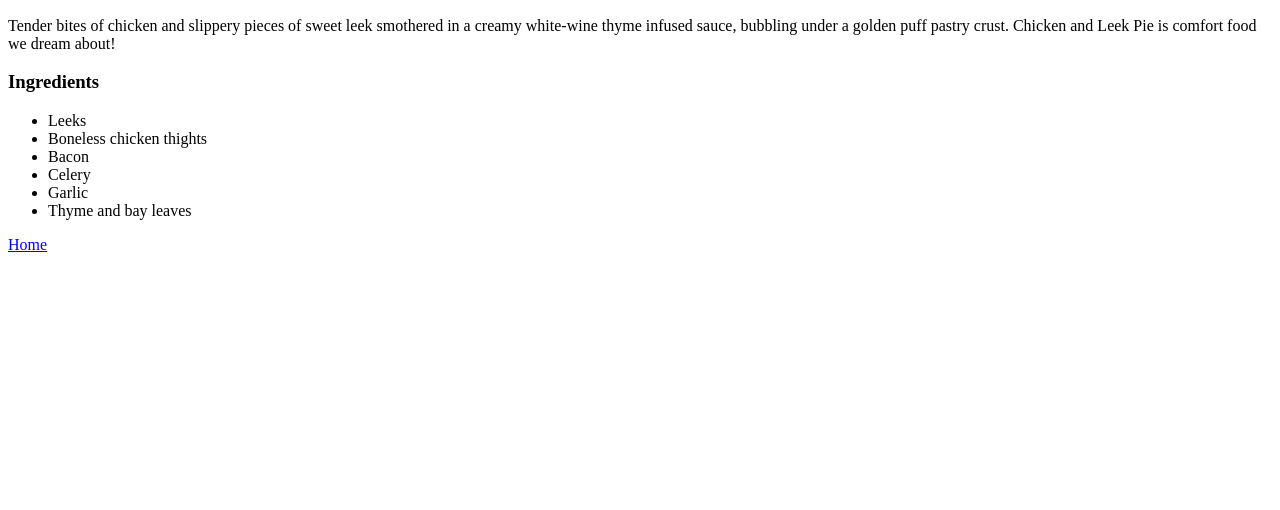
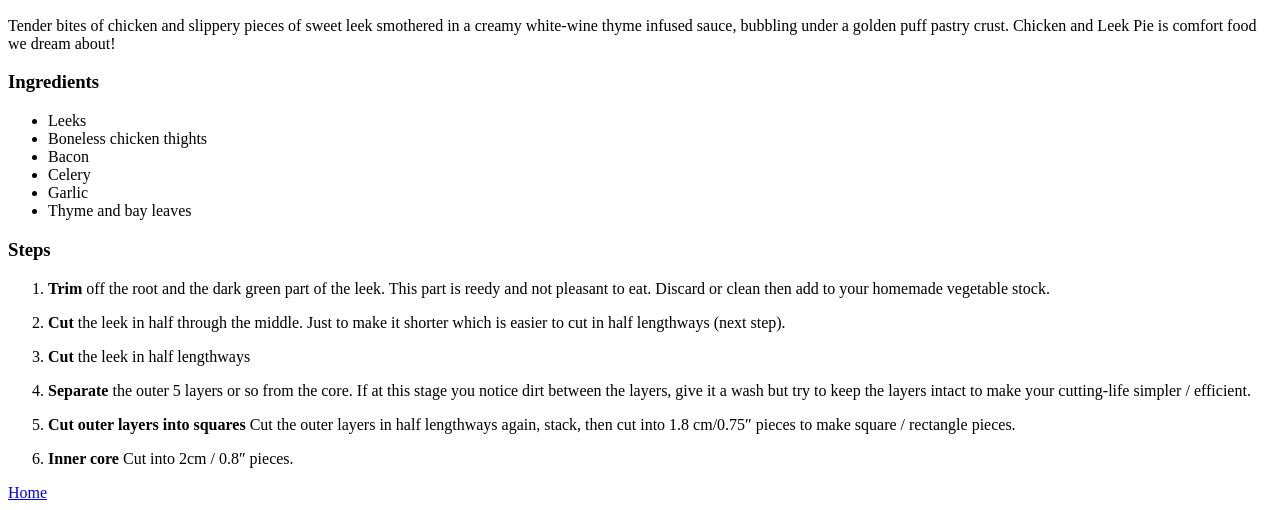
Before and after one commit to Angelov12/odin-recipes, a plain HTML site: page recipes/ChickenandLeekPie.html in a window 1280 px wide. Shown: the part 434-944 px from the top of the page. Before the commit the page ends 800 px from the top, so only its background shows below. Drawn offline with Linux system fonts and the light colour scheme.

```diff
--- a/recipes/ChickenandLeekPie.html
+++ b/recipes/ChickenandLeekPie.html
@@ -1,17 +1,22 @@
-<!DOCTYPE html>
+<!doctype html>
 <html lang="en">
   <head>
-    <meta charset="UTF-8">
-    <meta name="viewport" content="width=device-width, initial-scale=1.0">
+    <meta charset="UTF-8" />
+    <meta name="viewport" content="width=device-width, initial-scale=1.0" />
     <title>Chicken and Leek Pie</title>
   </head>
   <body>
     <h1>Chicken and Leek Pie</h1>
-    <img src="https://www.recipetineats.com/tachyon/2024/09/Chicken-and-Leek-Pie_4.jpg?resize=1200%2C1500&zoom=0.54" alt="a Chicken and Leek Pie dish">
+    <img
+      src="https://www.recipetineats.com/tachyon/2024/09/Chicken-and-Leek-Pie_4.jpg?resize=1200%2C1500&zoom=0.54"
+      alt="a Chicken and Leek Pie dish"
+    />
 
     <h2>Description</h2>
-    <p>Tender bites of chicken and slippery pieces of sweet leek smothered in a creamy white-wine thyme infused sauce, bubbling under a golden puff pastry crust. Chicken and Leek Pie is comfort food we dream about!
-
+    <p>
+      Tender bites of chicken and slippery pieces of sweet leek smothered in a
+      creamy white-wine thyme infused sauce, bubbling under a golden puff pastry
+      crust. Chicken and Leek Pie is comfort food we dream about!
     </p>
 
     <h3>Ingredients</h3>
@@ -22,11 +27,23 @@
       <li>Celery</li>
       <li>Garlic</li>
       <li>Thyme and bay leaves</li>
-
     </ul>
 
-
+    <h3>Steps</h3>
+    <ol>
+      <li>
+        <p>
+          <b>Trim </b> off the root and the dark green part of the leek. This
+          part is reedy and not pleasant to eat. Discard or clean then add to
+          your homemade vegetable stock.
+        </p>
+      </li>
+      <li><p><b>Cut</b> the leek in half through the middle. Just to make it shorter which is easier to cut in half lengthways (next step).</p></li>
+      <li><p><b>Cut </b> the leek in half lengthways</p></li>
+      <li><p><b>Separate</b> the outer 5 layers or so from the core. If at this stage you notice dirt between the layers, give it a wash but try to keep the layers intact to make your cutting-life simpler / efficient.</p></li>
+      <li><p><b>Cut outer layers into squares </b>  Cut the outer layers in half lengthways again, stack, then cut into 1.8 cm/0.75″ pieces to make square / rectangle pieces.</p></li>
+      <li><p><b>Inner core</b> Cut into 2cm / 0.8″ pieces.</p></li>
+    </ol>
     <a href="../index.html">Home</a>
-
   </body>
 </html>
```
Also changed, not shown: index.html (+3 -0 lines). Lines whose indentation alone changed are shown as unchanged.
